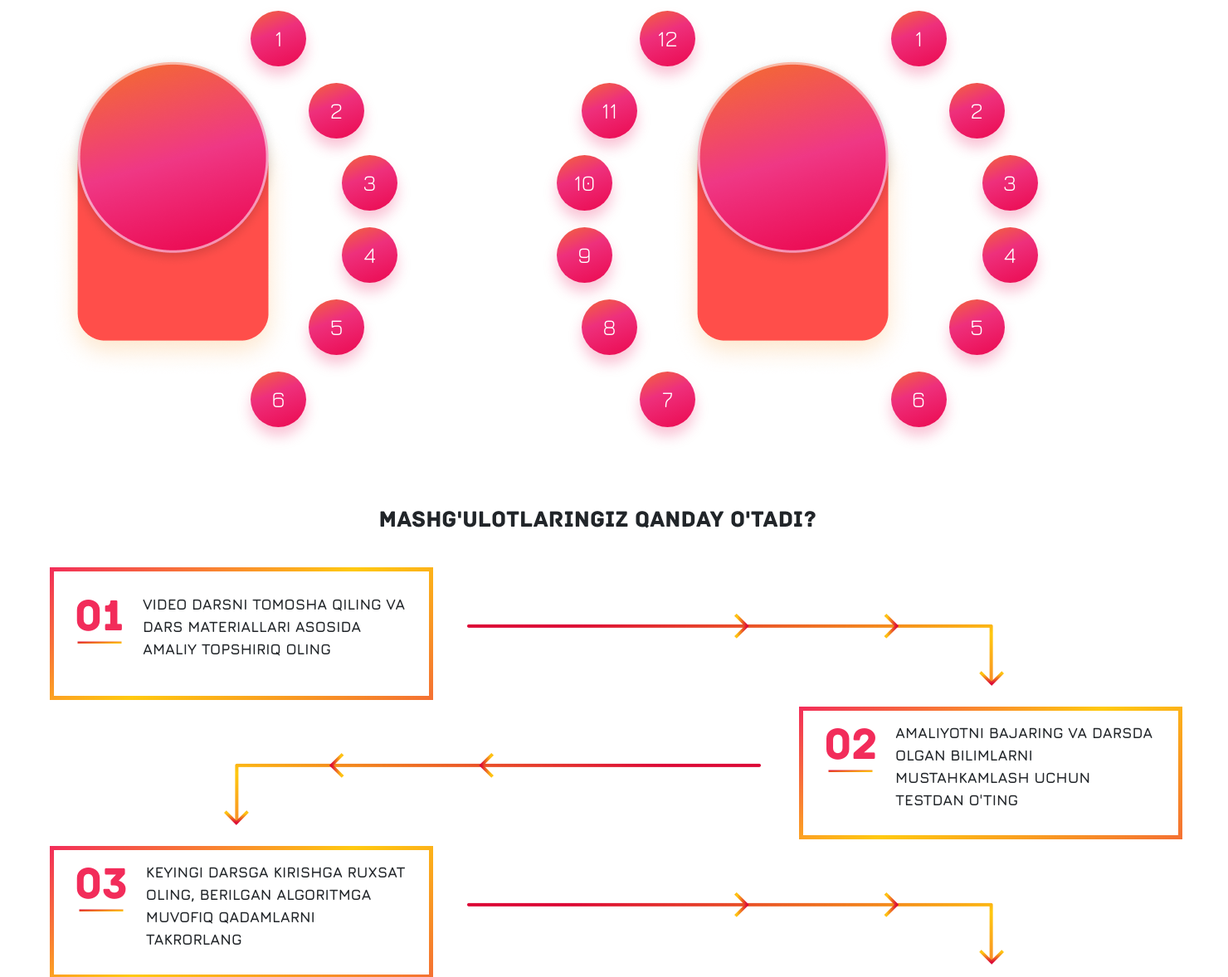
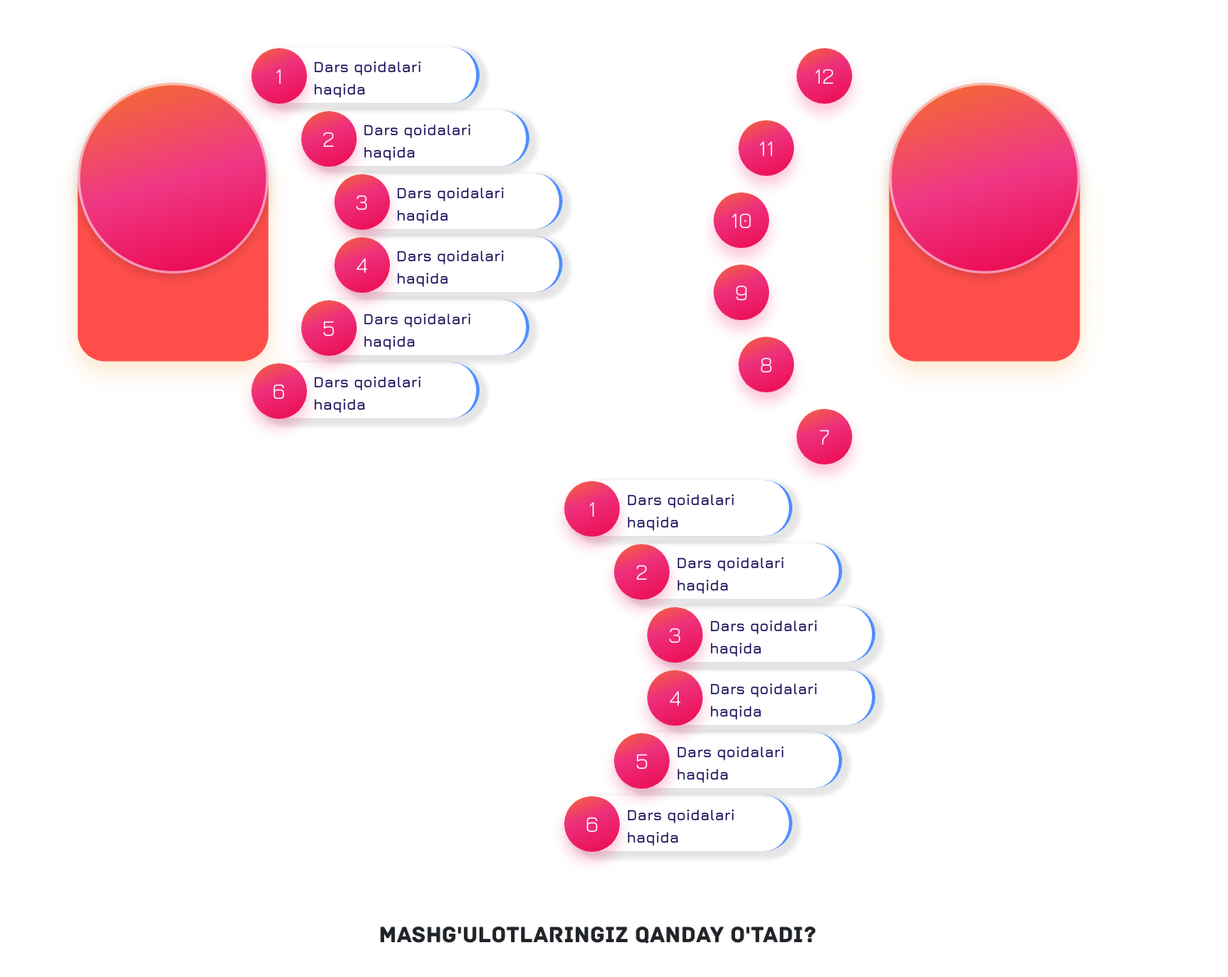
Before and after one commit to ssarick/dimark, a plain HTML site: page index.html in a window 1280 px wide. Shown: the part 3659-4837 px from the top of the page at 83% size, 1480 px wide, since content can reach past the window. Drawn offline with nearby package versions, Linux system fonts and the light colour scheme; a web font is replaced by a local one.

Commit message:
'modules-1'

```diff
--- a/css/main.css
+++ b/css/main.css
@@ -629,47 +629,49 @@ h3{
     margin: 10px;
     text-align: center;
     color: #fff;
+    position: relative;
+    z-index: 2;
   }
   .container-6 .modul-button button.modul-button-in:hover{
     background: linear-gradient(158.52deg, #FFC456 3.01%, #FFAB01 39.7%, #F47960 85.88%);
   }
   .descr{
-    display:none;
-    padding:10px;
+    padding: 10px 10px 10px 70px;
     border-radius: 111px;
-    margin-top: -30px;
-    margin-left: -5px;
+    margin-top: -78px;
+    margin-left: 15px;
+    width: 270px;
     height: 67px;
-    -moz-box-shadow:0 5px 5px rgba(0,0,0,0.3);
-    -webkit-box-shadow:0 5px 5px rgba(0,0,0,0.3);
-    box-shadow:0 5px 5px rgba(0,0,0,0.3);
+    border: 4px solid #4D8DFF;
+    border-bottom: 0;
+    border-top: 0;
+    border-left: 0;
+    box-shadow:5px 5px 5px 5px rgba(0,0,0,0.1);
     color: #181059;
-    z-index:1;
+    position: relative;
+    z-index: 1;
   }
   .container-6 .modul-button button.modul-button-in:hover .descr{
-    display:block;
-    width:400px;
-  }
-  .container-6 .module-block{
-    margin-left: -60px;
+
   }
   .container-6 .modul-image{
-    margin-top: 60px;
+    margin-top: 40px;
   }
-  .container-6 .row .col-5 .row{
+  .container-6 .row .col-6 .row{
     margin-left: 25px;
   }
   .first-1{
-    margin-left: -50px;
+    margin-left: -120px;
   }
   .first-2{
-    margin-left: 20px;
+    margin-left: -60px;
   }
   .first-3{
-    margin-left: 60px;
+    margin-left: -20px;
   }
   .container-6 .module-block-l{
-    margin-right: -160px;
+    margin-left: 30px;
+    margin-right: -180px;
   }
   .first-1-l{
     margin-left: 130px;
@@ -775,6 +777,10 @@ h3{
   .container-8 .col {
     margin: 50px 0 40px 0;
   }
+  .container-8 .rx{
+    background: #FFF3F7;
+    border-radius: 33px;
+  }
   .stars h3{
     padding-left: 20px;
     line-height: 41px;
@@ -841,20 +847,28 @@ h3{
   }
 
   /* CONTAINER - 9 */
-
+  h3.sobirov{
+    padding-top: 150px;
+    padding-left: 160px;
+    margin-bottom: -1px;
+    font-family: Archive;
+    font-style: normal;
+    font-weight: normal;
+    font-size: 85px;
+    line-height: 44px;
+    color: #EFECFD;
+  }
   .container-9{
-    margin-top: 250px;
+    background: #EFECFD;
     margin-bottom: 50px;
-    /* background: url(../img/Group 1166.png);
-    background-position: top;
-    background-size: cover; */
+    /*background: url(../img/Group 1166.png);*/
+    /*background-position: top;*/
+    /*background-size: cover;*/
   }
   .container-9 .row .gradient-back{
     background: linear-gradient(125.86deg, #F47033 13.07%, #EC0E56 64.79%, #C8020E 121.01%);
-    border-radius: 22px;
     border-radius: 0 22px 22px 0;
     box-shadow: 0px 4px 15px rgba(244, 22, 36, 0.31);
-
   }
   .container-9 .col-3 img{
     position: absolute;
@@ -867,6 +881,7 @@ h3{
     margin: 6px;
   }
   .container-9 .row{
+    padding-top: 30px;
     margin-bottom: 50px;
   }
   .container-9 .row .col p{
--- a/index.html
+++ b/index.html
@@ -395,7 +395,7 @@
   <div class="container-6 content-part" id="modullar">
     <h3 style="text-align:center;">Modullar va <span>darslar</span></h3>
     <div class="row">
-        <div class="col-5">
+      <div class="col-6">
         <div class="row">
           <div class="col modul-image">
             <img src="img/Group 1178.png" alt="">
@@ -405,26 +405,30 @@
               <div class="modul-button Jura-text">
                 <button class="modul-button-in" type="button">
                   1
+                </button>
                 <div class="descr">
                   Dars qoidalari haqida
                 </div>
-                  </button>
               </div>
             </div>
-              <div class="w-100"></div>
             <div class="col first-2">
               <div class="modul-button Jura-text">
                 <button class="modul-button-in" type="button">
                   2
                 </button>
+                <div class="descr">
+                  Dars qoidalari haqida
                 </div>
               </div>
-              <div class="w-100"></div>
+            </div>
             <div class="col first-3">
               <div class="modul-button Jura-text">
                 <button class="modul-button-in" type="button">
                   3
                 </button>
+                <div class="descr">
+                  Dars qoidalari haqida
+                </div>
               </div>
             </div>
             <div class="col first-3">
@@ -432,6 +436,9 @@
                 <button class="modul-button-in" type="button">
                   4
                 </button>
+                <div class="descr">
+                  Dars qoidalari haqida
+                </div>
               </div>
             </div>
             <div class="col first-2">
@@ -439,6 +446,9 @@
                 <button class="modul-button-in" type="button">
                   5
                 </button>
+                <div class="descr">
+                  Dars qoidalari haqida
+                </div>
               </div>
             </div>
             <div class="col first-1">
@@ -446,12 +456,15 @@
                 <button class="modul-button-in" type="button">
                   6
                 </button>
+                <div class="descr">
+                  Dars qoidalari haqida
                 </div>
               </div>
             </div>
           </div>
         </div>
-        <div class="col-7">
+      </div>
+      <div class="col-6">
         <div class="row">
           <div class="col module-block-l">
             <div class="col first-1-l">
@@ -461,7 +474,6 @@
                 </button>
               </div>
             </div>
-              <div class="w-100"></div>
             <div class="col first-2-l">
               <div class="modul-button Jura-text">
                 <button class="modul-button-in" type="button">
@@ -469,7 +481,6 @@
                 </button>
               </div>
             </div>
-              <div class="w-100"></div>
             <div class="col first-3-l">
               <div class="modul-button Jura-text">
                 <button class="modul-button-in" type="button">
@@ -508,22 +519,29 @@
                 <button class="modul-button-in" type="button">
                   1
                 </button>
+                <div class="descr">
+                  Dars qoidalari haqida
                 </div>
               </div>
-              <div class="w-100"></div>
+            </div>
             <div class="col first-2">
               <div class="modul-button Jura-text">
                 <button class="modul-button-in" type="button">
                   2
                 </button>
+                <div class="descr">
+                  Dars qoidalari haqida
                 </div>
               </div>
-              <div class="w-100"></div>
+            </div>
             <div class="col first-3">
               <div class="modul-button Jura-text">
                 <button class="modul-button-in" type="button">
                   3
                 </button>
+                <div class="descr">
+                  Dars qoidalari haqida
+                </div>
               </div>
             </div>
             <div class="col first-3">
@@ -531,6 +549,9 @@
                 <button class="modul-button-in" type="button">
                   4
                 </button>
+                <div class="descr">
+                  Dars qoidalari haqida
+                </div>
               </div>
             </div>
             <div class="col first-2">
@@ -538,6 +559,9 @@
                 <button class="modul-button-in" type="button">
                   5
                 </button>
+                <div class="descr">
+                  Dars qoidalari haqida
+                </div>
               </div>
             </div>
             <div class="col first-1">
@@ -545,6 +569,8 @@
                 <button class="modul-button-in" type="button">
                   6
                 </button>
+                <div class="descr">
+                  Dars qoidalari haqida
                 </div>
               </div>
             </div>
@@ -552,6 +578,8 @@
         </div>
       </div>
     </div>
+  </div>
+
   <div class="container-7 content-part">
     <div class="col">
       <h3 style="text-align:center;">Mashg'ulotlaringiz qanday o'tadi?</h3>
@@ -634,7 +662,7 @@
       <h3 align="center">Sizga mos kelgan <span>tarifni tanlang</span></h3>
     </div>
     <div class="row">
-        <div class="col-4">
+      <div class="col-4 rx">
         <div class="stars d-flex">
           <img src="img/gold_star.png" alt="">
           <h3>Mustaqil</h3>
@@ -775,7 +803,7 @@
           </div>
         </div>
       </div>
-        <div class="col-4">
+      <div class="col-4 rx">
         <div class="stars d-flex">
           <img src="img/gold_star.png" alt="">
           <img src="img/gold_star.png" alt="">
@@ -875,6 +903,7 @@
       <img src="img/bonus3.png" style="margin:27px;" alt="">
     </div>
   </div>
+  <h3 class="sobirov">Komolxon sobirov</h3>
   <div class="container-9 content-part" id="Maruzachi">
     <div class="hide-1">
       <p class="Jura-text" style="font-size:23px">Kim olib boradi?</p>
@@ -1086,7 +1115,7 @@
     <br>
   </div>
 </div>
-</div>
+
 
 <script src="https://code.jquery.com/jquery-3.5.0.js"></script>
 <script src="https://cdnjs.cloudflare.com/ajax/libs/popper.js/1.12.9/umd/popper.min.js" integrity="sha384-ApNbgh9B+Y1QKtv3Rn7W3mgPxhU9K/ScQsAP7hUibX39j7fakFPskvXusvfa0b4Q" crossorigin="anonymous"></script>
```
Lines whose indentation alone changed are shown as unchanged.
